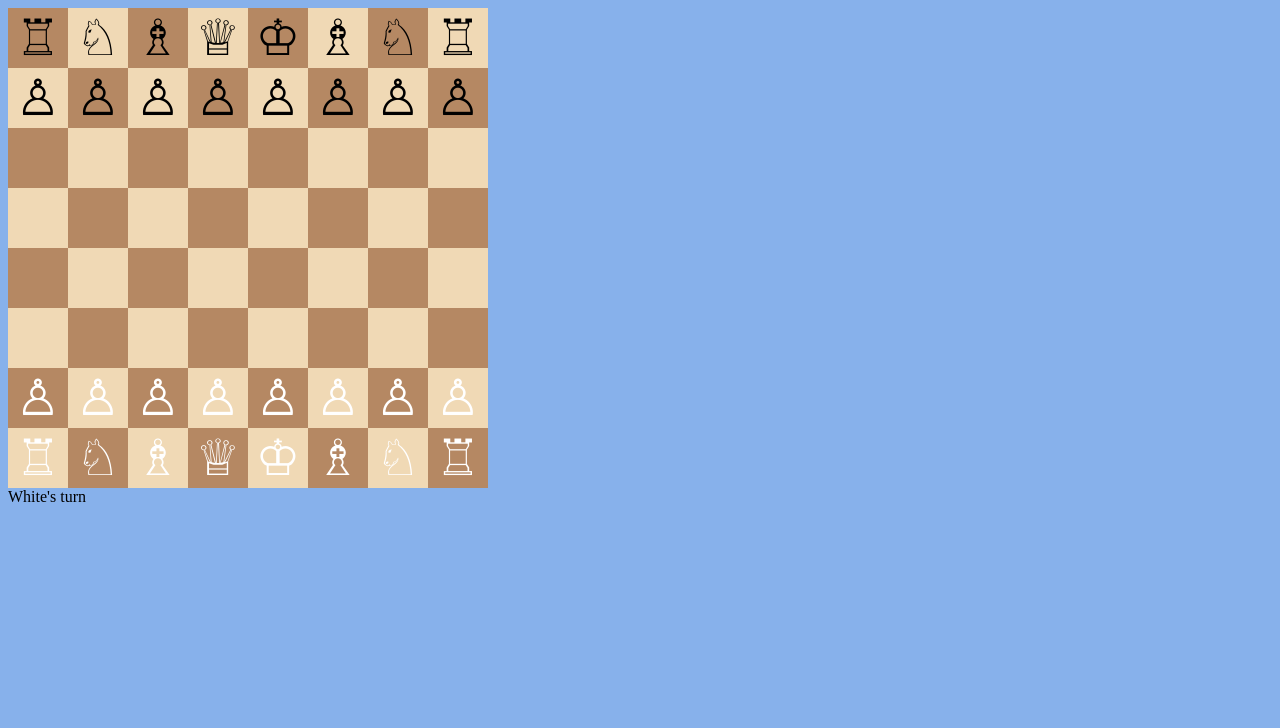
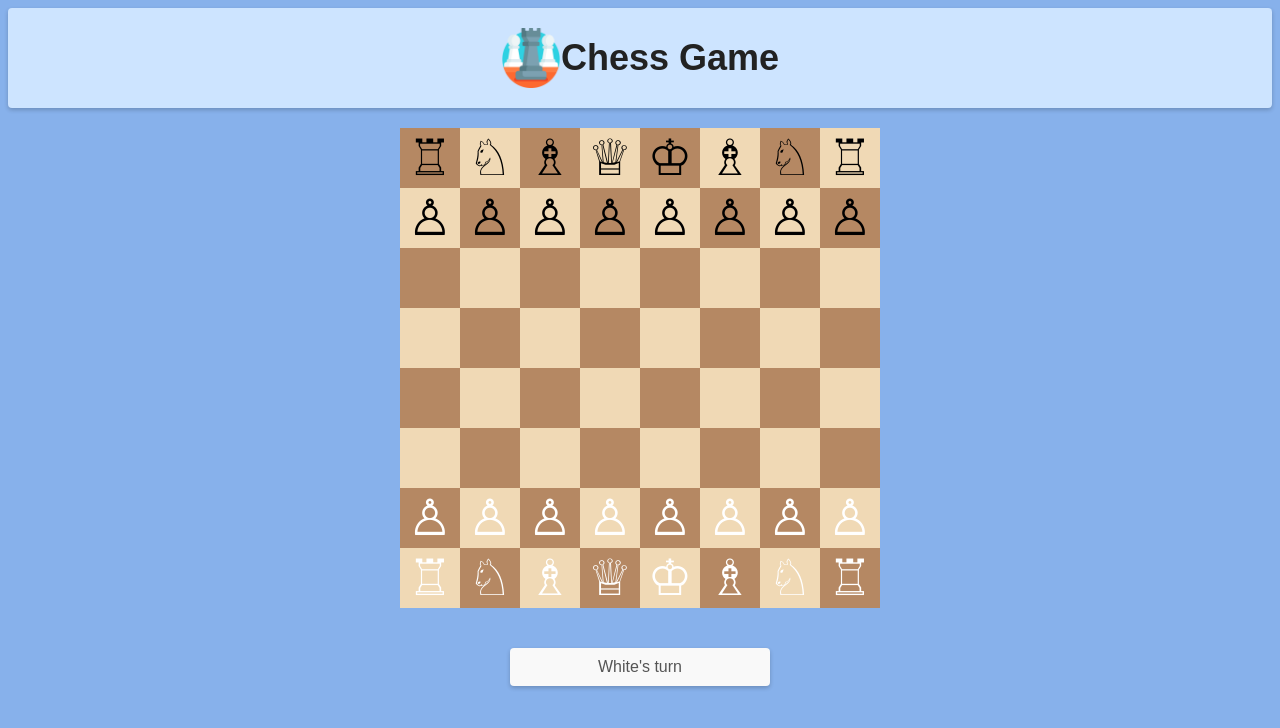
Before and after one commit to RickardOtv/ChessGame, a plain HTML site: page index.html in a window 1280 px wide. Drawn offline with Linux system fonts and the light colour scheme.

Commit message:
added icon and header

```diff
--- a/index.html
+++ b/index.html
@@ -5,6 +5,10 @@
     <link rel="stylesheet" type="text/css" href="style.css" />
   </head>
   <body>
+    <div class="header">
+      <img src="chess-icon.png" alt="Chess Icon" height="60" />
+      <span>Chess Game</span>
+    </div>
     <div id="board"></div>
     <div id="captured-pieces"></div>
     <div id="status"></div>
--- a/style.css
+++ b/style.css
@@ -1,5 +1,21 @@
 body {
   background-color: #87b1eb;
+  text-align: center;
+  font-family: Arial, sans-serif;
+}
+
+.header {
+  display: flex;
+  align-items: center;
+  justify-content: center;
+  padding: 20px;
+  font-size: 36px;
+  font-weight: bold;
+  background-color: #cde4ff;
+  color: #222;
+  border-radius: 4px;
+  box-shadow: 0 2px 4px rgba(0, 0, 0, 0.2);
+  margin-bottom: 20px;
 }
 
 #board {
@@ -7,6 +23,7 @@ body {
   height: 480px;
   display: flex;
   flex-wrap: wrap;
+  margin: 0 auto;
 }
 
 .cell {
@@ -65,3 +82,14 @@ body {
 .valid-move {
   background-color: #aaffaa !important;
 }
+
+#status {
+  background-color: #f9f9f9;
+  color: #555;
+  padding: 10px;
+  margin-bottom: 20px;
+  border-radius: 4px;
+  box-shadow: 0 2px 4px rgba(0, 0, 0, 0.2);
+  width: 240px; /* Adjust the width as per your preference */
+  margin: 40px auto 20px; /* Adjust the top margin as per your preference */
+}
```
Also changed, not shown: chess-icon.png (added).
